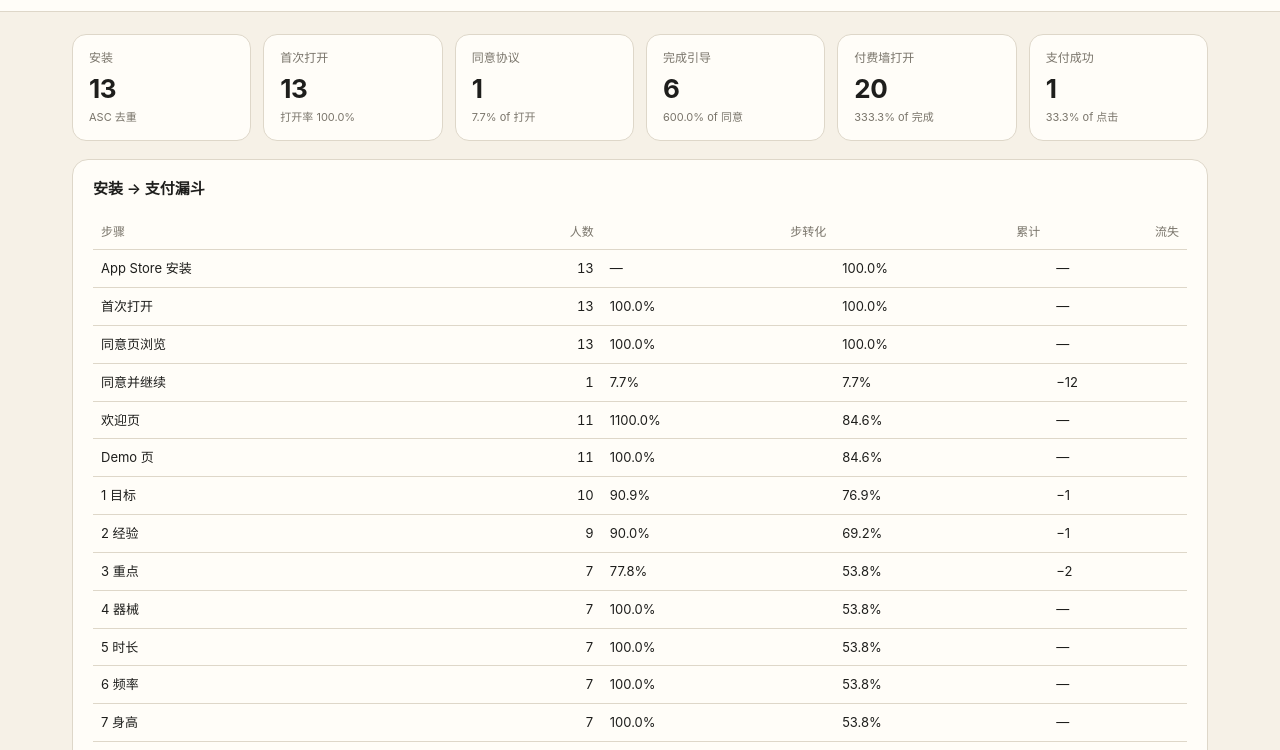
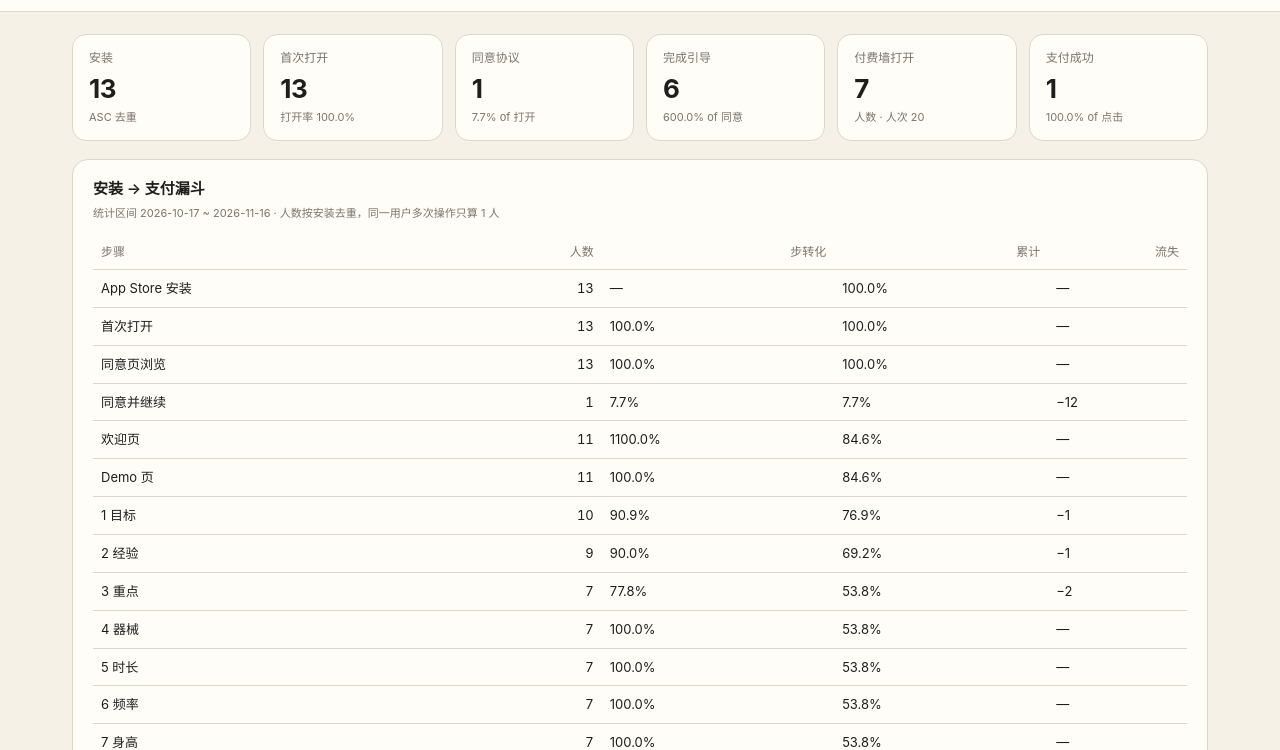
Before and after one commit to lee271420-ship-it/pose-legal, a plain HTML site: page analytics/index.html in a window 1280 px wide. Shown: the part 50-800 px from the top of the page. Drawn offline with Linux system fonts and the light colour scheme.

Commit message:
Unify funnel to unique installs; add daily table with dates

```diff
--- a/analytics/index.html
+++ b/analytics/index.html
@@ -55,7 +55,8 @@ td.num,th.num{text-align:right;font-variant-numeric:tabular-nums}
 <main>
   <section class="panel" id="panel-overview">
     <div class="kpis" id="overview-kpis"></div>
-    <div class="card"><h2>安装 → 支付漏斗</h2><table id="funnel-table"></table></div>
+    <div class="card"><h2>安装 → 支付漏斗</h2><p class="muted" id="funnel-note" style="margin:-8px 0 12px;font-size:11px"></p><table id="funnel-table"></table></div>
+    <div class="card"><h2>每日数据</h2><table id="daily-table"></table></div>
   </section>
   <section class="panel hidden" id="panel-onboarding">
     <div class="card"><h2>引导逐步折损</h2><table id="onboarding-table"></table></div>
@@ -127,15 +128,16 @@ function renderOverview(){
   const d = DATA.overview, map = new Map(d.funnel.map(r=>[r.stage,r.users]));
   const installs = d.installs||0, opens = map.get("app_open")||0, consent = map.get("consent_accept")||0;
   const complete = map.get("onboarding_complete")||0;
-  const paywallOpened = (d.paywall&&d.paywall.opened)||map.get("paywall_open")||0;
-  const clicked = (d.paywall&&d.paywall.clicked)||map.get("purchase_click")||0;
-  const success = (d.paywall&&d.paywall.succeeded)||map.get("purchase_success")||0;
+  const paywallUsers = map.get("paywall_open")||0;
+  const paywallSessions = (d.paywall&&d.paywall.opened)||0;
+  const clicked = map.get("purchase_click")||0;
+  const success = map.get("purchase_success")||0;
   $("overview-kpis").innerHTML =
     kpi("安装",fmt(installs),"ASC 去重")+
     kpi("首次打开",fmt(opens),installs?`打开率 ${pct(opens/installs)}`:"")+
     kpi("同意协议",fmt(consent),opens?`${pct(consent/opens)} of 打开`:"")+
     kpi("完成引导",fmt(complete),consent?`${pct(complete/consent)} of 同意`:"")+
-    kpi("付费墙打开",fmt(paywallOpened),complete?`${pct(paywallOpened/complete)} of 完成`:"")+
+    kpi("付费墙打开",fmt(paywallUsers),`人数 · 人次 ${fmt(paywallSessions)}`)+
     kpi("支付成功",fmt(success),clicked?`${pct(success/clicked)} of 点击`:"");
   const rows=[]; let prev=installs;
   rows.push(["App Store 安装",installs,"—","100.0%","—"]);
@@ -147,6 +149,30 @@ function renderOverview(){
     prev=users;
   });
   table($("funnel-table"),[{label:"步骤"},{label:"人数",num:true},{label:"步转化",num:true},{label:"累计",num:true},{label:"流失",num:true}],rows);
+
+  const dayMap = new Map();
+  const row = (day) => {
+    if (!dayMap.has(day)) dayMap.set(day, { open:0, consent:0, complete:0, paywall:0, success:0, sessions:0, orders:0 });
+    return dayMap.get(day);
+  };
+  for (const r of (DATA.daily&&DATA.daily.funnel)||[]) {
+    const e = row(r.day);
+    if (r.milestone==="app_open") e.open = r.users;
+    if (r.milestone==="consent_accept") e.consent = r.users;
+    if (r.milestone==="onboarding_complete") e.complete = r.users;
+    if (r.milestone==="paywall_open") e.paywall = r.users;
+    if (r.milestone==="purchase_success") e.success = r.users;
+  }
+  for (const r of (DATA.daily&&DATA.daily.paywall)||[]) {
+    const e = row(r.day);
+    e.sessions = r.opened;
+  }
+  const dailyRows = [...dayMap.entries()].sort((a,b)=>b[0].localeCompare(a[0]))
+    .map(([day,e])=>[day,e.open,e.consent,e.complete,e.paywall,e.sessions,e.success]);
+  table($("daily-table"),[
+    {label:"日期"},{label:"打开",num:true},{label:"同意",num:true},{label:"完成引导",num:true},
+    {label:"付费墙(人)",num:true},{label:"付费墙(次)",num:true},{label:"支付成功",num:true}
+  ],dailyRows);
 }
 
 function renderOnboarding(){
@@ -259,6 +285,7 @@ async function boot(){
     DATA = await response.json();
     const r = DATA.range||{};
     $("meta").innerHTML = `${r.from||""} ~ ${r.to||""}<br>数据更新：${String(DATA.generated_at||"").replace("T"," ").slice(0,16)} UTC`;
+    $("funnel-note").textContent = `统计区间 ${r.from||""} ~ ${r.to||""} · 人数按安装去重，同一用户多次操作只算 1 人`;
     show("overview");
   }catch(e){
     $("meta").textContent = "数据还没生成，请等 GitHub Action 跑完";
```
